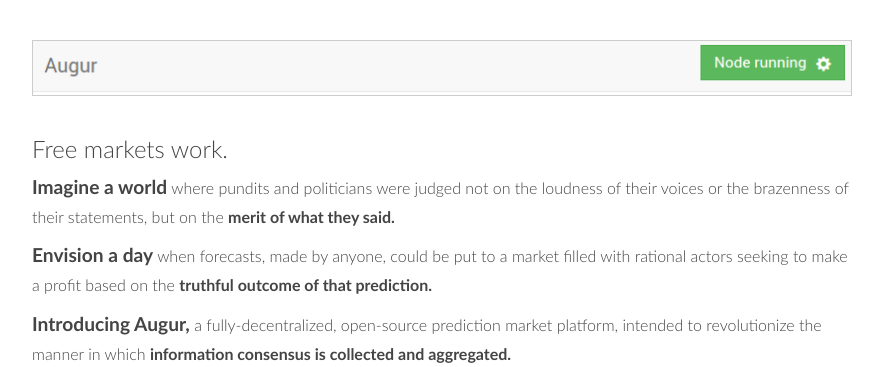
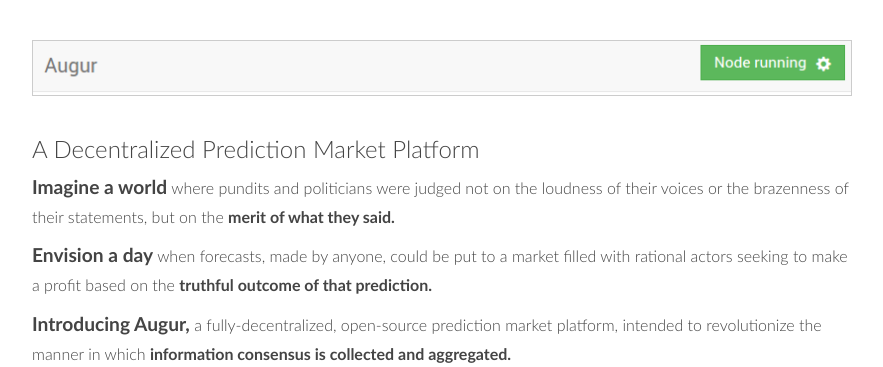
Before and after one commit to collegecrypto/augur.net, a Django app: page / in a window 1280 px wide. Shown: the part 60-427 px from the top of the page, without its empty margins (198-1081 px from the left). Run offline with Django 3.2, Linux system fonts and the light colour scheme; some libraries are stand-ins or nearby versions; some web fonts are replaced.

Commit message:
fixed header

```diff
--- a/augur_net/templates/home.html
+++ b/augur_net/templates/home.html
@@ -31,7 +31,7 @@
   <div class="col-xs-12">
     <img src="{{ STATIC_URL }}images/screenshot_node_running.png" style="max-width:100%; border:1px solid #ccc;" />
 
-    <h3>Free markets work.</h3>
+    <h3>A Decentralized Prediction Market Platform</h3>
 
     <p><strong><big>Imagine a world</big></strong> where pundits and politicians were judged not on the loudness of their voices or the brazenness of their statements, but on the <b>merit of what they said.</b></p>
 
```
